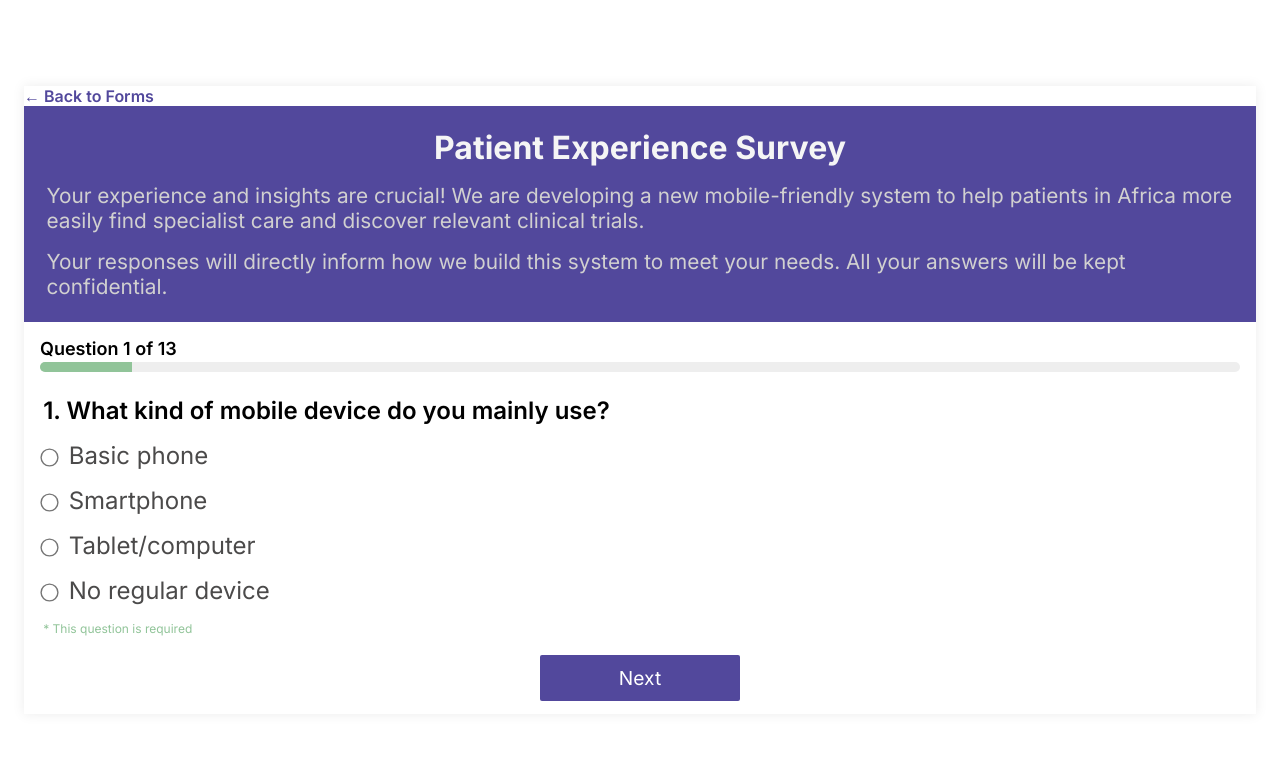
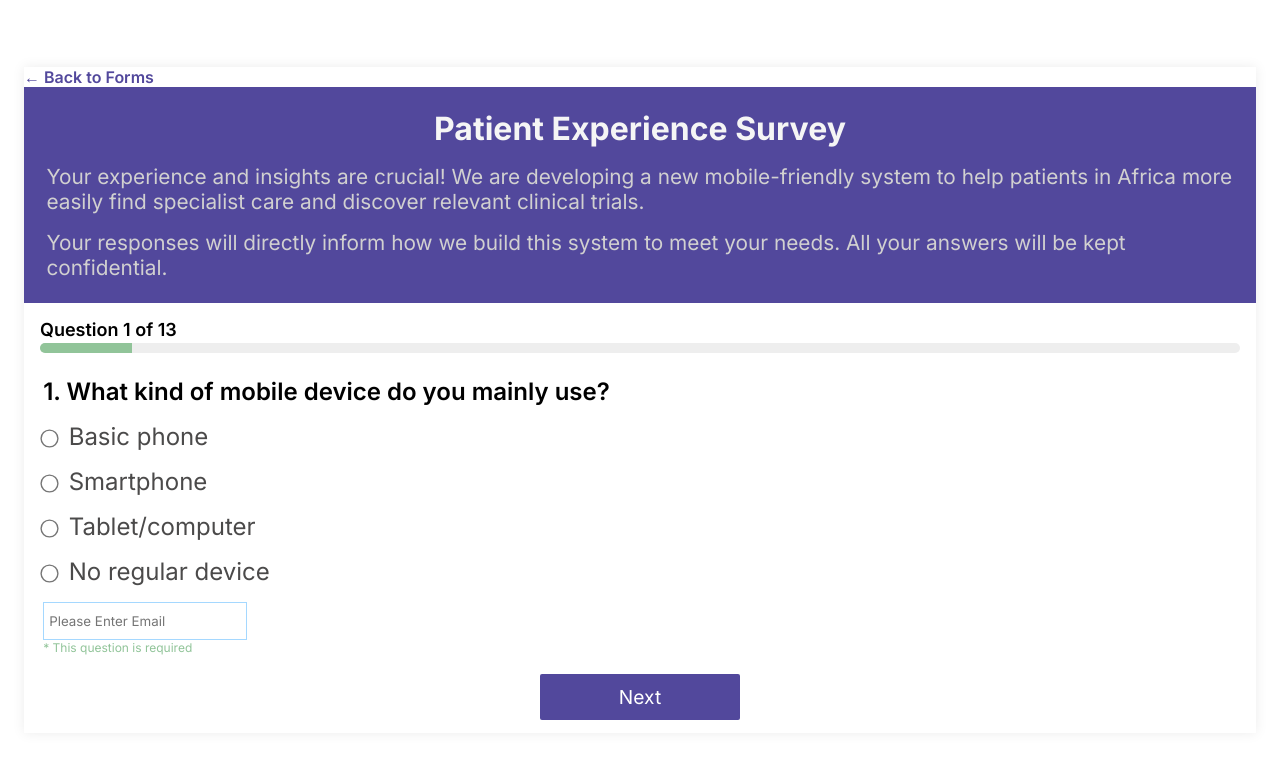
Before and after one commit to axonlinkcode/webpage, a React (Vite) app in the folder frontend/: page /forms/patient in a window 1280 px wide. Shown: the top 758 px of the page. Built offline with nearby package versions, Linux system fonts and the light colour scheme.

Commit message:
working on email input

```diff
--- a/frontend/src/components/form/PatientForm.jsx
+++ b/frontend/src/components/form/PatientForm.jsx
@@ -192,6 +192,14 @@ const PatientForm = () => {
                 /> <span className="radio-text">{option}</span>
               </div>
             ))}
+            <input
+              type="email"
+              name="email"
+              placeholder="Please Enter Email"
+              className="form-email"
+              value={formData.email}
+              onChange={handleChange}
+            />
           </div>
         );
       case 2:
@@ -411,14 +419,14 @@ const PatientForm = () => {
               </div>
             ))}
 
-            <input
+            {/* <input
               type="email"
               name="email"
               placeholder="Please Enter Email"
               className="form-email"
               value={formData.email}
               onChange={handleChange}
-            />
+            /> */}
 
           </div>
         );
```
